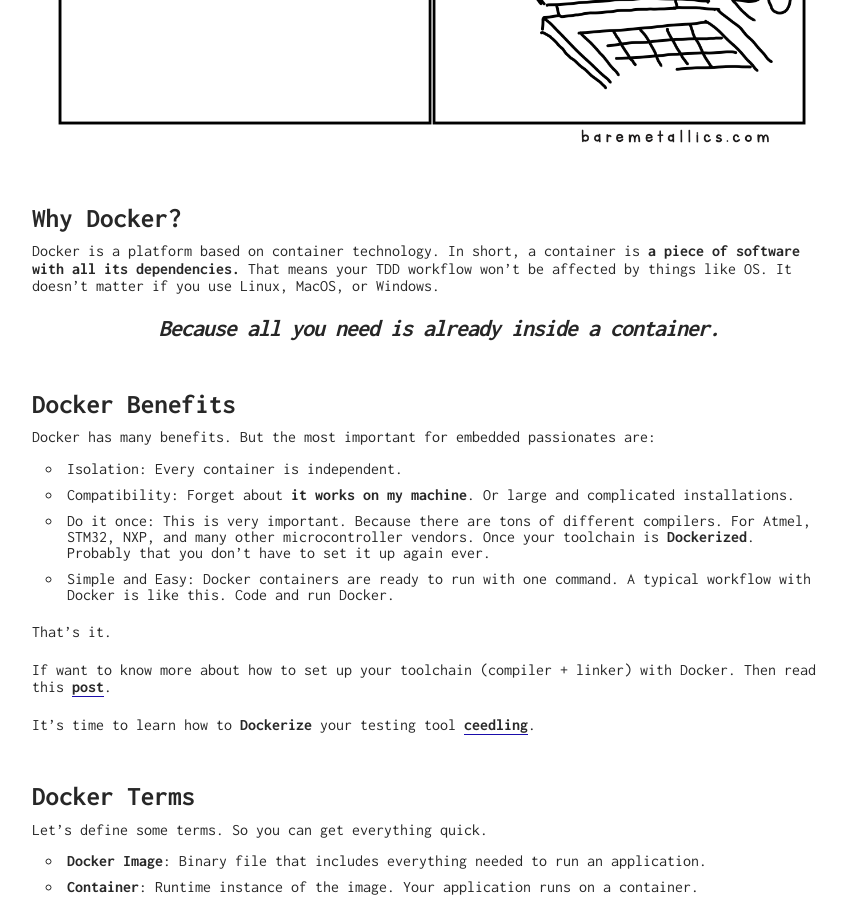
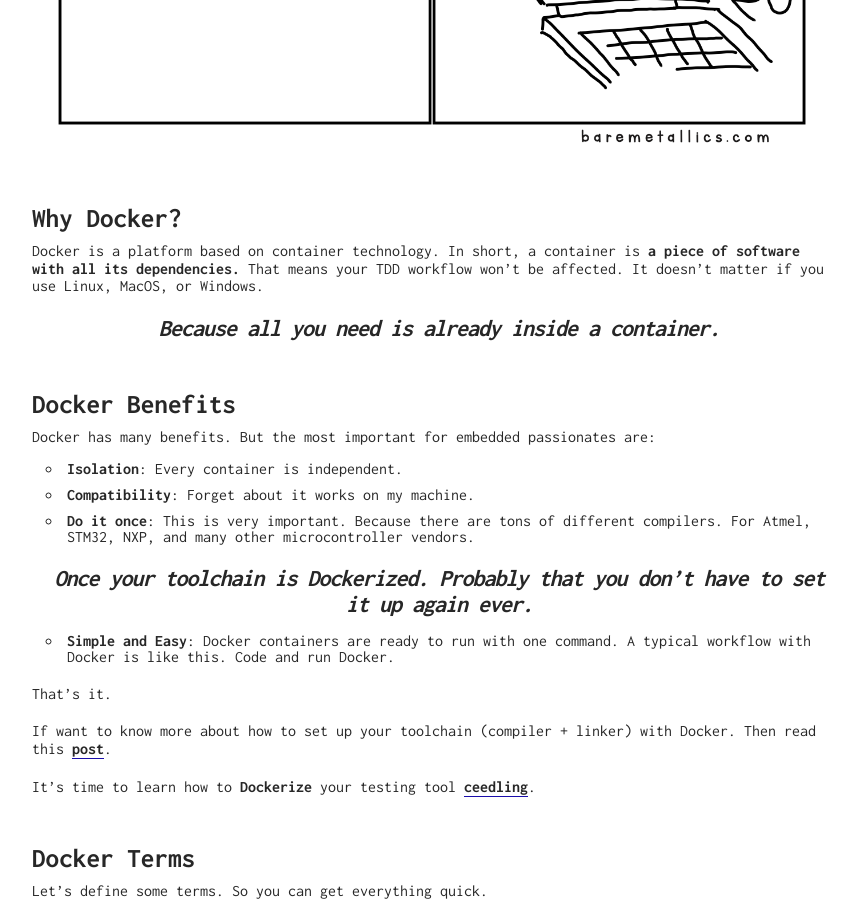
Before and after one commit to daleonpz/baremetallics, a Jekyll site: the page built from _posts/programming/2020-04-25-tdd-with-docker.md, in a window 1280 px wide and 900 px high, scrolled down 831 px. Shown: the whole window, without its empty margins (208-1065 px from the left). Built offline with Jekyll 4.4.1, drawn with Linux system fonts in a browser that asks for light colours; a script that is not in the unit is left out.

Commit message:
minor update

```diff
--- a/_posts/programming/2020-04-25-tdd-with-docker.md
+++ b/_posts/programming/2020-04-25-tdd-with-docker.md
@@ -13,7 +13,7 @@ In this post, you'll learn how to use [Docker](https://www.docker.com/) to build
 # Why Docker?
 Docker is a platform based on container technology.
 In short, a container  is **a piece of software with all its dependencies.**
-That means your TDD workflow won't be affected by things like OS. It doesn't matter if you use Linux, MacOS, or Windows.
+That means your TDD workflow won't be affected. It doesn't matter if you use Linux, MacOS, or Windows.
 
 > Because all you need is already inside a container.
 
@@ -21,15 +21,19 @@ That means your TDD workflow won't be affected by things like OS. It doesn't mat
 
 # Docker Benefits
 Docker has many benefits. But the most important for embedded passionates are:
-- Isolation: Every container is independent.
-- Compatibility: Forget about **it works on my machine**. Or large and complicated installations.
-- Do it once: This is very important. Because there are tons of different compilers. For Atmel, STM32, NXP, and many other microcontroller vendors. Once your toolchain is **Dockerized**. Probably that you don't have to set it up again ever.
-- Simple and Easy: Docker containers are ready to run with one command. A typical workflow with Docker is like this. Code and run Docker.
+- **Isolation**: Every container is independent.
+- **Compatibility**: Forget about it works on my machine.
+- **Do it once**: This is very important. Because there are tons of different compilers. For Atmel, STM32, NXP, and many other microcontroller vendors.
+
+> Once your toolchain is **Dockerized**. Probably that you don't have to set it up again ever.
+
+- **Simple and Easy**: Docker containers are ready to run with one command. A typical workflow with Docker is like this. Code and run Docker.
 
  That's it.
 
 If want to know more about how to set up your toolchain (compiler + linker) with Docker.
 Then read this [post]({% post_url programming/2019-03-19-Docker %}).
+
 
 It's time to learn how to **Dockerize** your testing tool [ceedling](http://www.throwtheswitch.org/ceedling).
 
```
